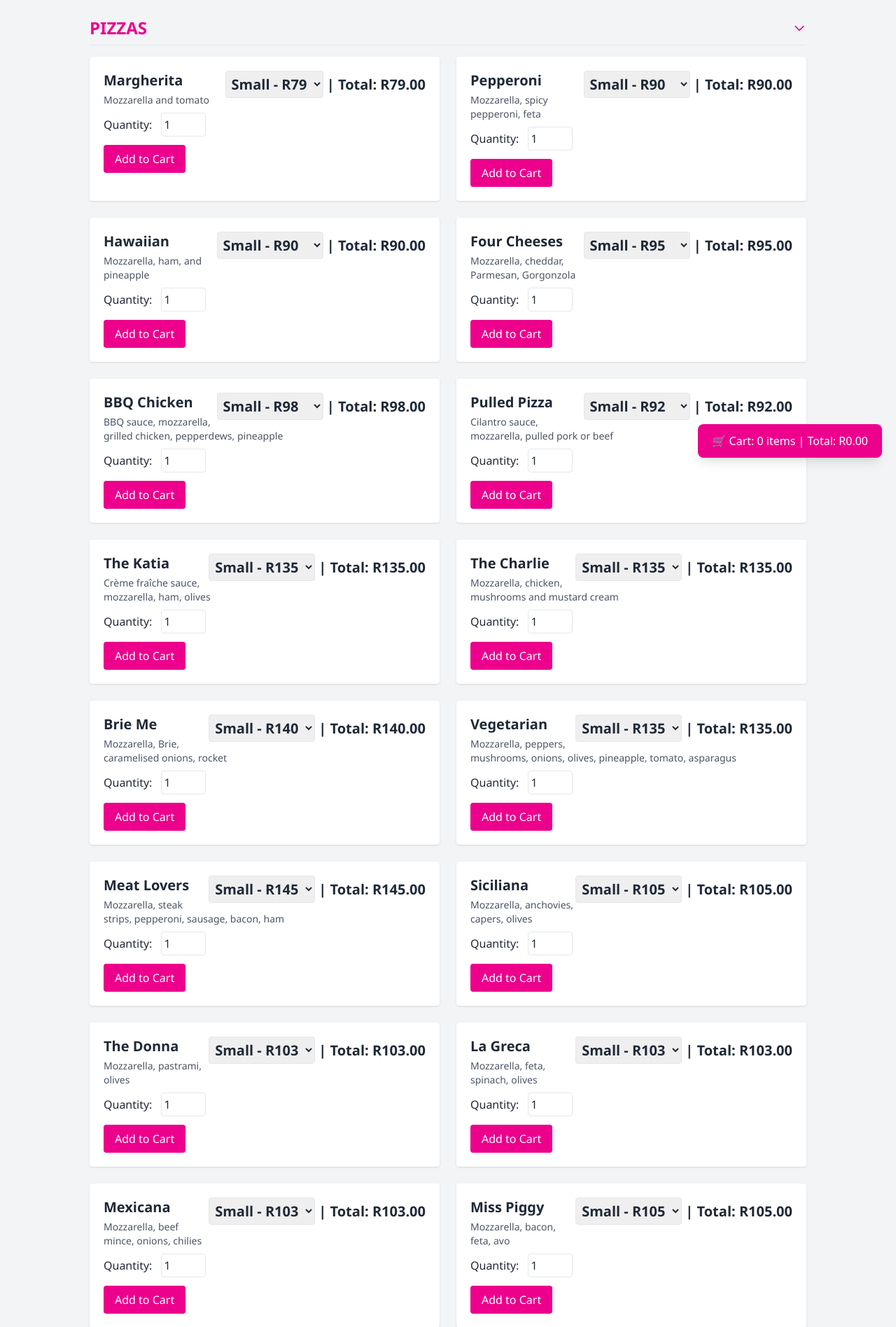
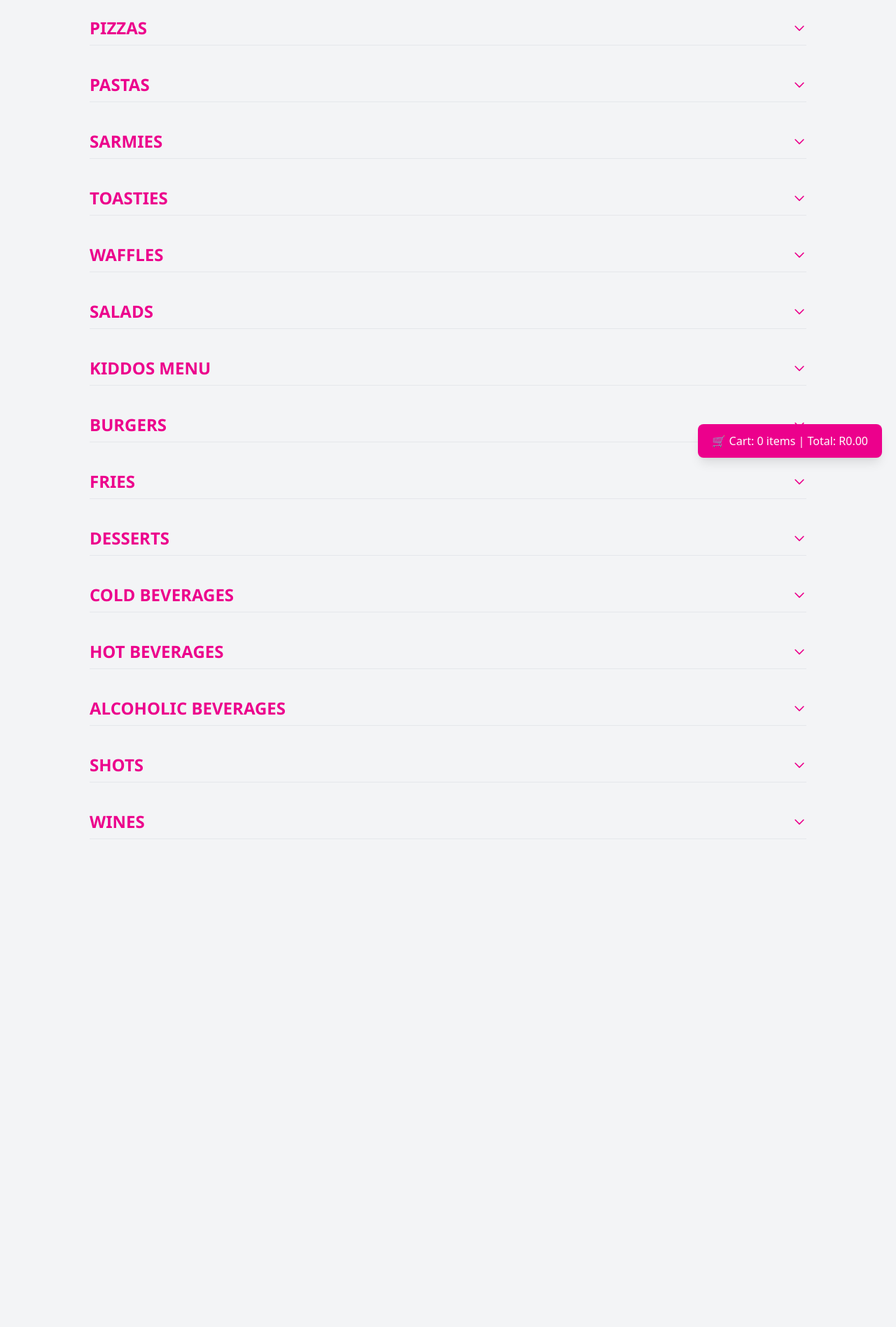
Before and after one commit to newklearza/pizza-menu, a Flask app: page / in a window 1280 px wide. Shown: the part 126-2022 px from the top of the page at 70% size. After the commit the page ends 1325 px from the top, so only its background shows below. Run offline with Flask 2, Linux system fonts and the light colour scheme; some libraries are stand-ins or nearby versions.

Commit message:
Add files via upload

```diff
--- a/templates/charlies.html
+++ b/templates/charlies.html
@@ -64,7 +64,7 @@
         </svg>
       </h2>
 
-      <div class="grid md:grid-cols-2 gap-6 category-items">
+      <div class="grid md:grid-cols-2 gap-6 category-items hidden">
         {% for item in category["items"] %}
         <div class="bg-white p-5 rounded shadow">
           <form>
```
